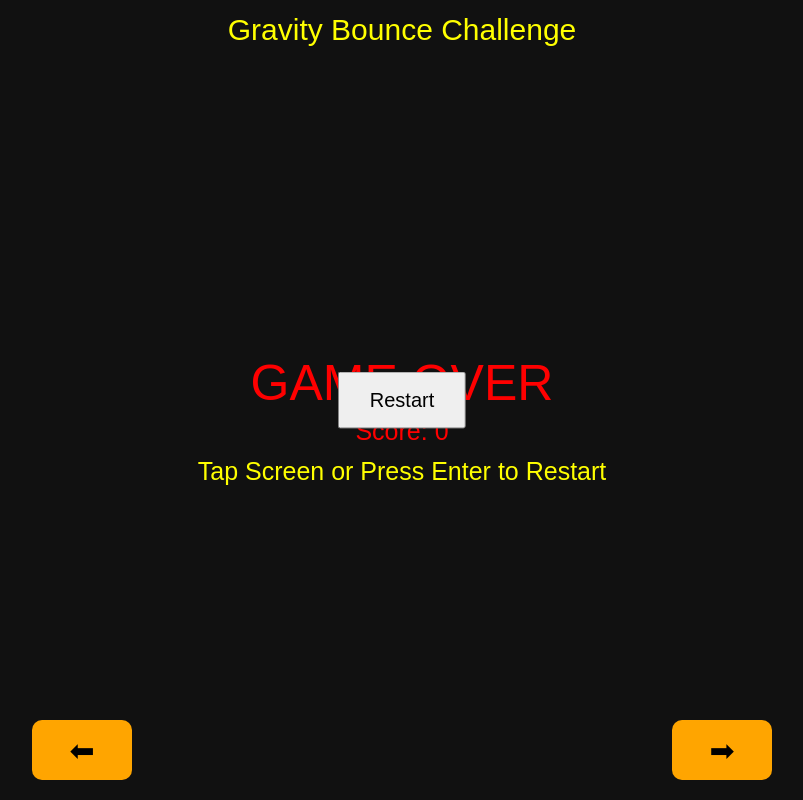
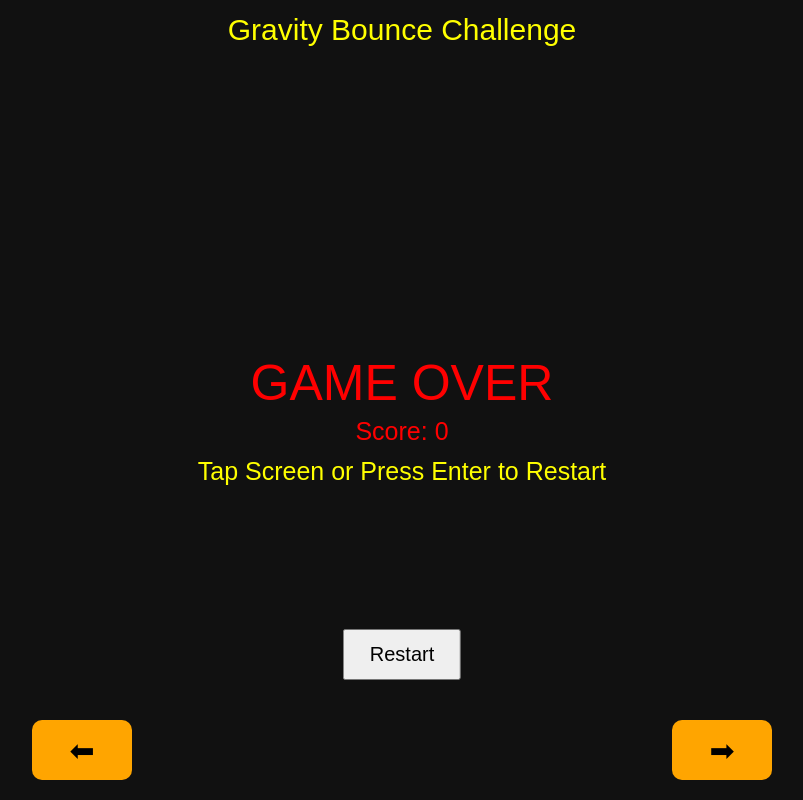
Before and after one commit to prasun-sarkar/GravityBounceChallenge, a plain HTML site: page index.html in a window 1280 px wide. Shown: the whole page, without its empty margins (238-1041 px from the left). Drawn offline with Linux system fonts and the light colour scheme.

Commit message:
Update style.css

```diff
--- a/style.css
+++ b/style.css
@@ -29,10 +29,10 @@ canvas {
 
 #restartBtn {
     position: fixed;
-    top: 50%;
+    bottom: 120px;
     left: 50%;
-    transform: translate(-50%, -50%);
-    padding: 15px 30px;
+    transform: translateX(-50%);
+    padding: 12px 25px;
     font-size: 20px;
     display: none;
 }
```
